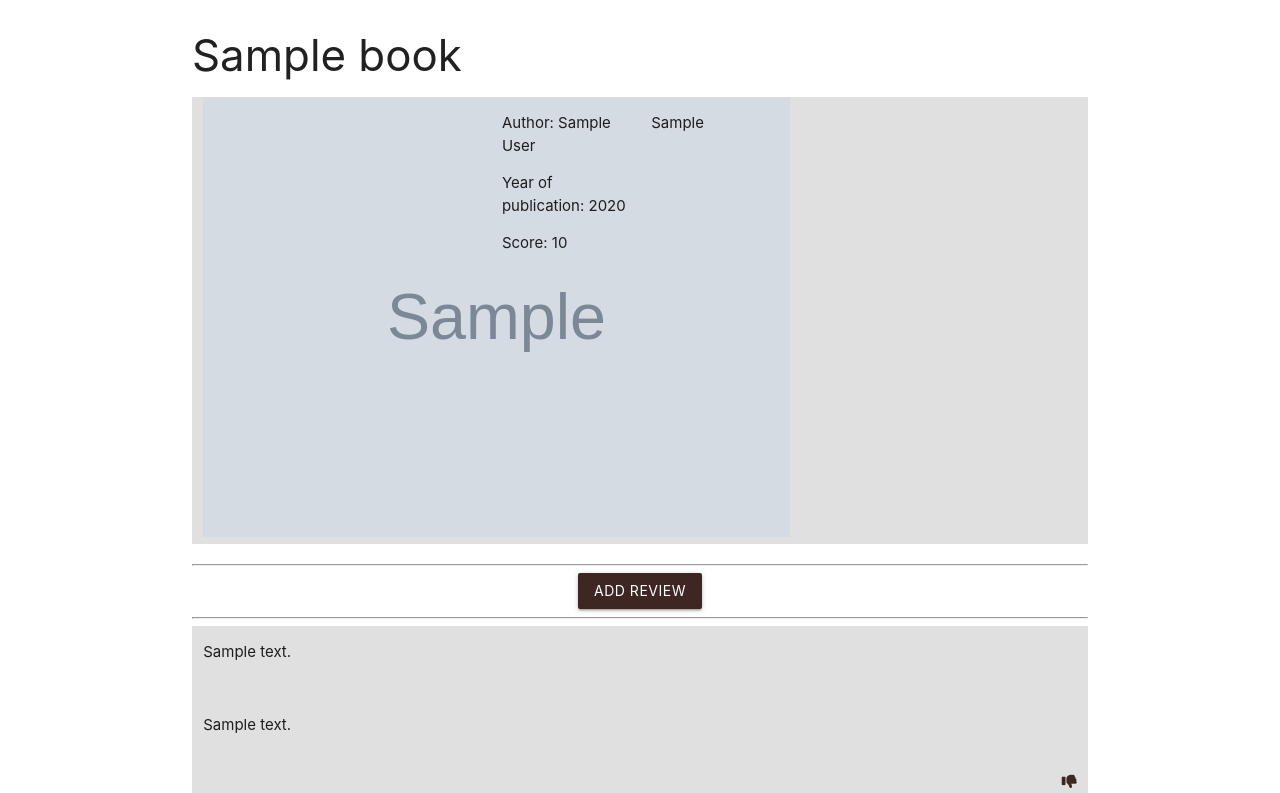
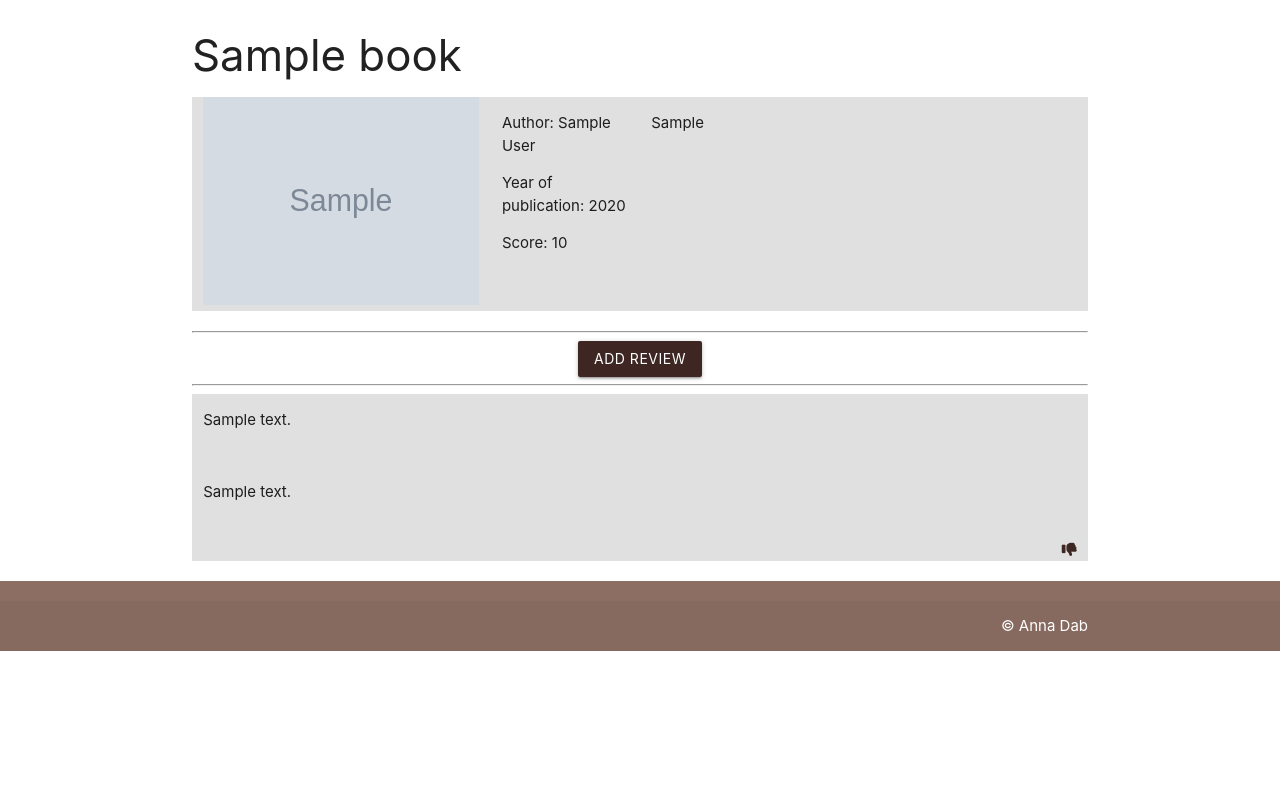
Before and after one commit to AnnaSeDab/BookSpire, a Flask app: page /book/1 in a window 1280 px wide. Shown: the part 384-1177 px from the top of the page. After the commit the page ends 1035 px from the top, so only its background shows below. Run offline with Flask 3, Linux system fonts and the light colour scheme; tables that the repository leaves empty hold one stand-in row (values such as "Sample post"); grey boxes marked "Sample" are stand-in pictures; some libraries are stand-ins or nearby versions.

Commit message:
fix: style of book covver

```diff
--- a/bookspire/static/css/style.css
+++ b/bookspire/static/css/style.css
@@ -66,3 +66,11 @@ a {
 .centered-elemet {
     text-align: center;
 }
+
+/* cover on book site */
+
+.cover-on-book-site {
+    width: 100%;
+    height: 100%;
+    object-fit: cover;
+}
--- a/bookspire/templates/book.html
+++ b/bookspire/templates/book.html
@@ -6,7 +6,7 @@
 <div class="grey lighten-2">
     <div class="row">
         <div class="col s12 m6 l4">
-            <img class="cover" src="{{ book.cover }}">
+            <img class="cover-on-book-site" src="{{ book.cover }}">
         </div>
         <div class="col s12 m6 l2">
             <p>Author: {{ book.author }}</p>
```
